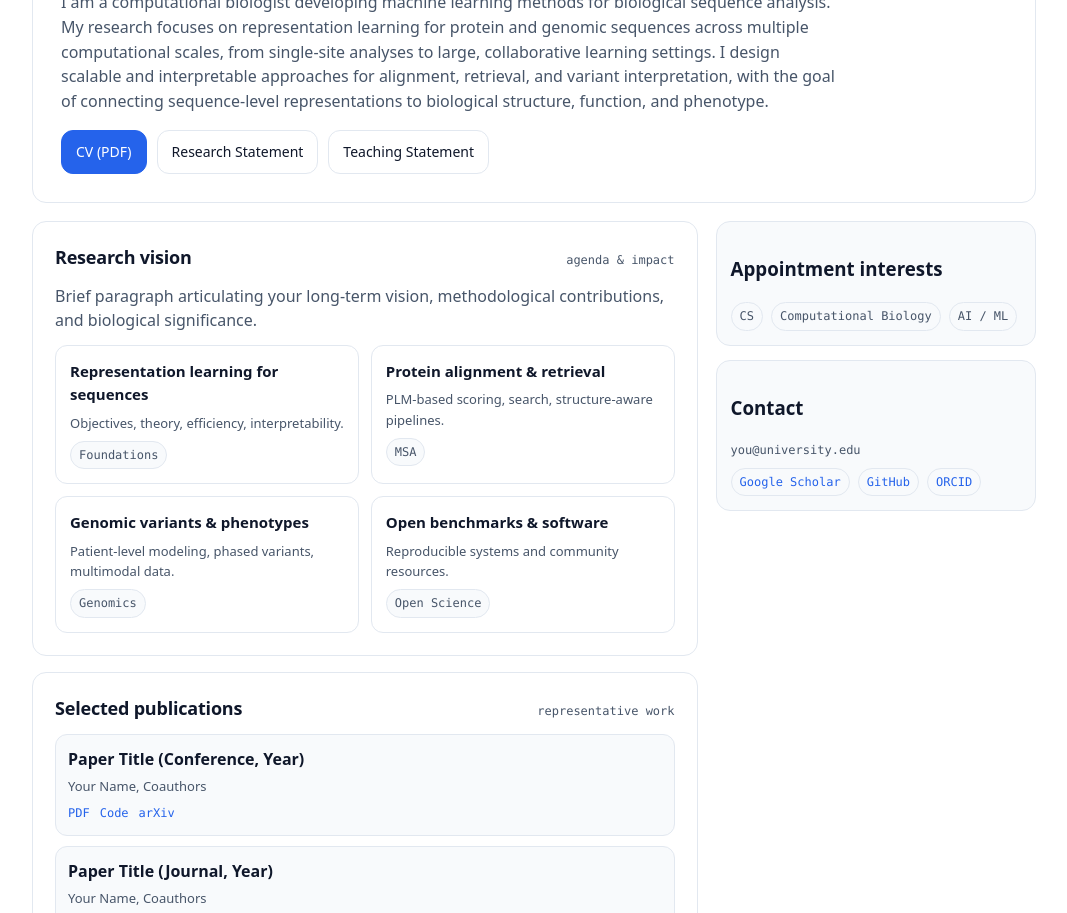
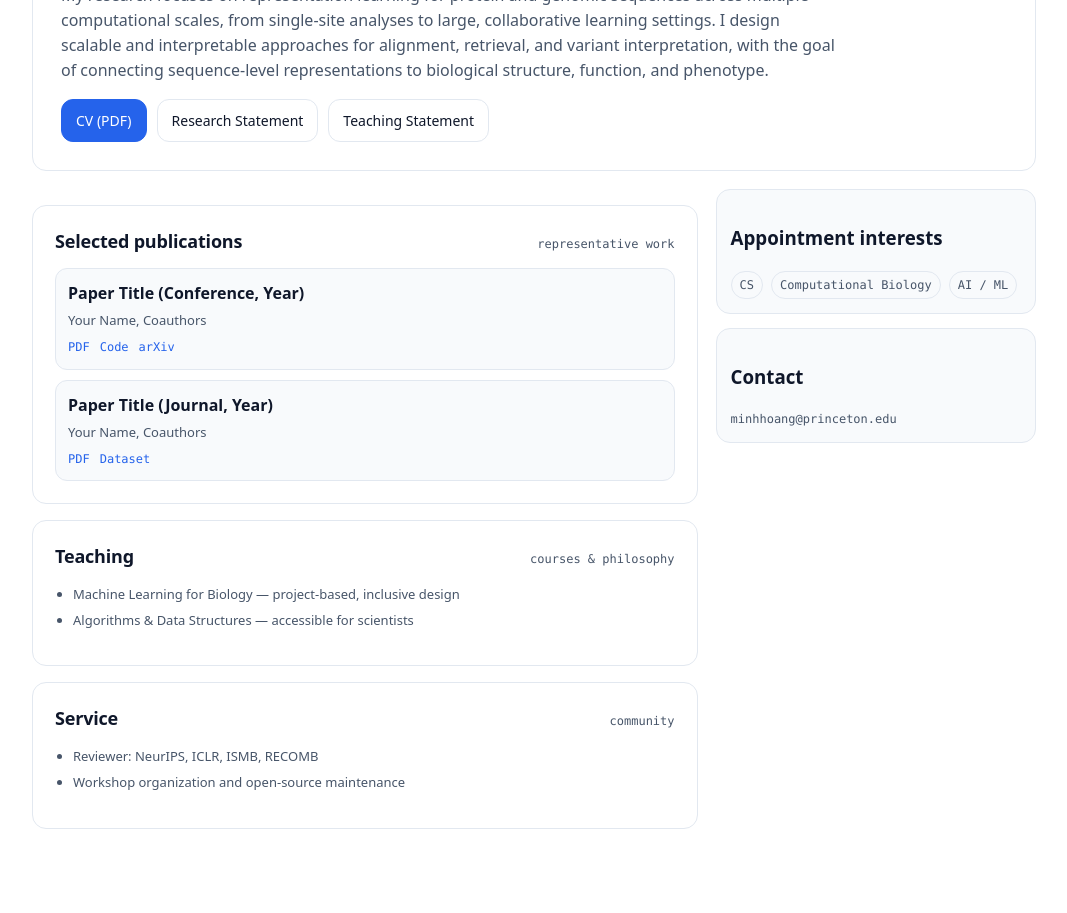
Before and after one commit to qminh93/qminh93.github.io, a plain HTML site: page index.html in a window 1280 px wide. Shown: the part 361-1274 px from the top of the page, without its empty margins (106-1173 px from the left). Drawn offline with Linux system fonts and the light colour scheme.

Commit message:
Update index.html

```diff
--- a/index.html
+++ b/index.html
@@ -243,14 +243,14 @@
         <div class="mark"></div>
         <div>
           <div class="name">Minh Hoang, PhD</div>
-          <div class="meta">Postdoctoral Associate \n Lewis-Sigler Institute of Integrative Genomics, Princeton University</div>
+          <div class="meta">Postdoctoral Associate</div>
+          <div class="meta">Lewis-Sigler Institute of Integrative Genomics, Princeton University</div>
         </div>
       </a>
       <nav class="nav">
         <a class="pill" href="#research">Research</a>
         <a class="pill" href="#publications">Publications</a>
         <a class="pill" href="#teaching">Teaching</a>
-        <a class="pill" href="#service">Service</a>
         <a class="pill" href="#contact">Contact</a>
       </nav>
     </div>
@@ -272,42 +272,6 @@
 
     <div class="grid">
       <div>
-        <section id="research">
-          <div class="section-title">
-            <h2>Research vision</h2>
-            <span>agenda & impact</span>
-          </div>
-          <p class="subtitle">
-            Brief paragraph articulating your long-term vision, methodological contributions,
-            and biological significance.
-          </p>
-
-          <div style="height:12px"></div>
-
-          <div class="cards">
-            <div class="card">
-              <h3>Representation learning for sequences</h3>
-              <p>Objectives, theory, efficiency, interpretability.</p>
-              <div class="meta"><span class="badge">Foundations</span></div>
-            </div>
-            <div class="card">
-              <h3>Protein alignment & retrieval</h3>
-              <p>PLM-based scoring, search, structure-aware pipelines.</p>
-              <div class="meta"><span class="badge">MSA</span></div>
-            </div>
-            <div class="card">
-              <h3>Genomic variants & phenotypes</h3>
-              <p>Patient-level modeling, phased variants, multimodal data.</p>
-              <div class="meta"><span class="badge">Genomics</span></div>
-            </div>
-            <div class="card">
-              <h3>Open benchmarks & software</h3>
-              <p>Reproducible systems and community resources.</p>
-              <div class="meta"><span class="badge">Open Science</span></div>
-            </div>
-          </div>
-        </section>
-
         <section id="publications" style="margin-top:16px;">
           <div class="section-title">
             <h2>Selected publications</h2>
@@ -369,11 +333,7 @@
 
         <div class="panel" id="contact">
           <h3>Contact</h3>
-          <div class="meta">you@university.edu</div>
-          <div class="meta" style="margin-top:8px;">
-            <span class="badge"><a href="#">Google Scholar</a></span>
-            <span class="badge"><a href="#">GitHub</a></span>
-            <span class="badge"><a href="#">ORCID</a></span>
+          <div class="meta">minhhoang@princeton.edu</div>
           </div>
         </div>
       </aside>
```
